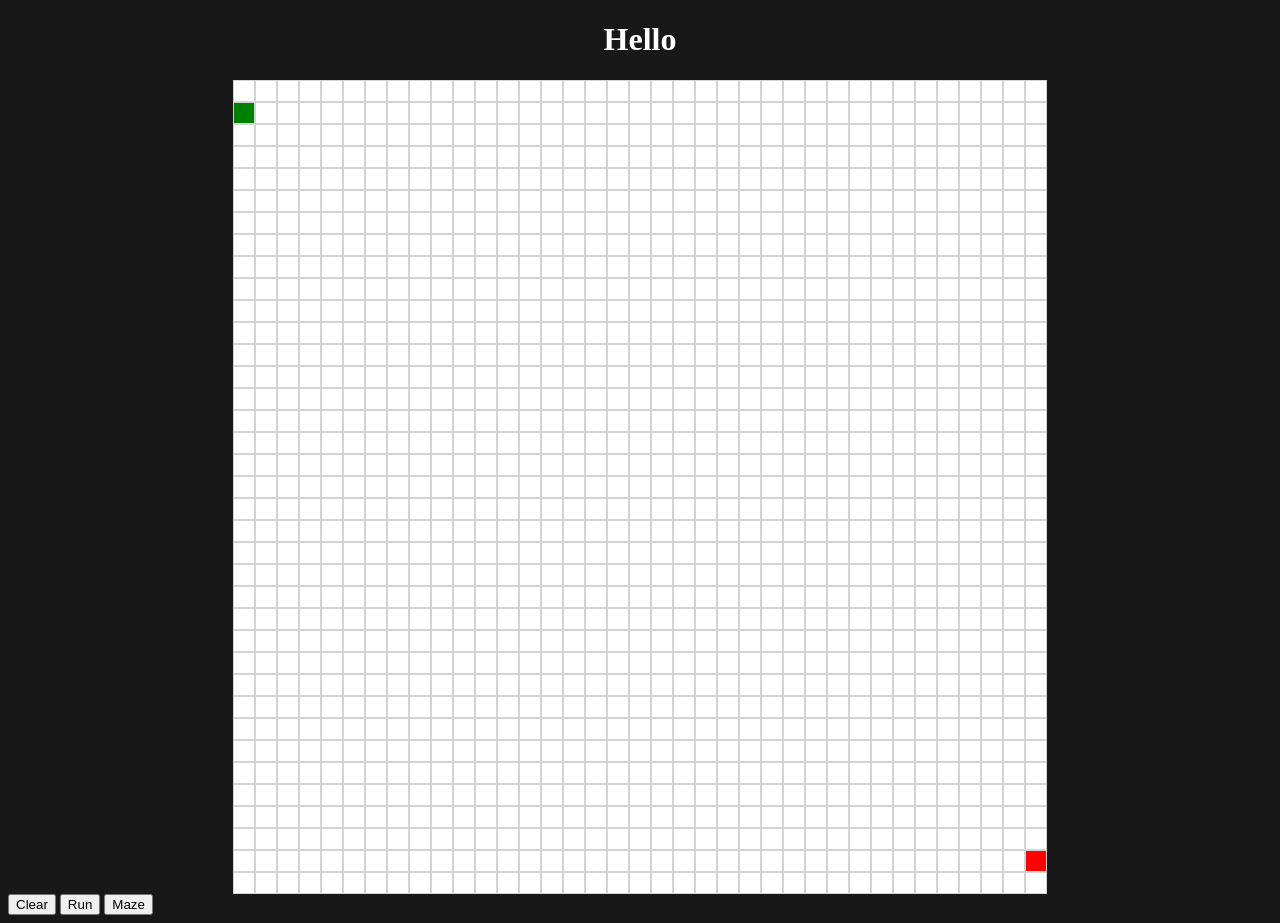
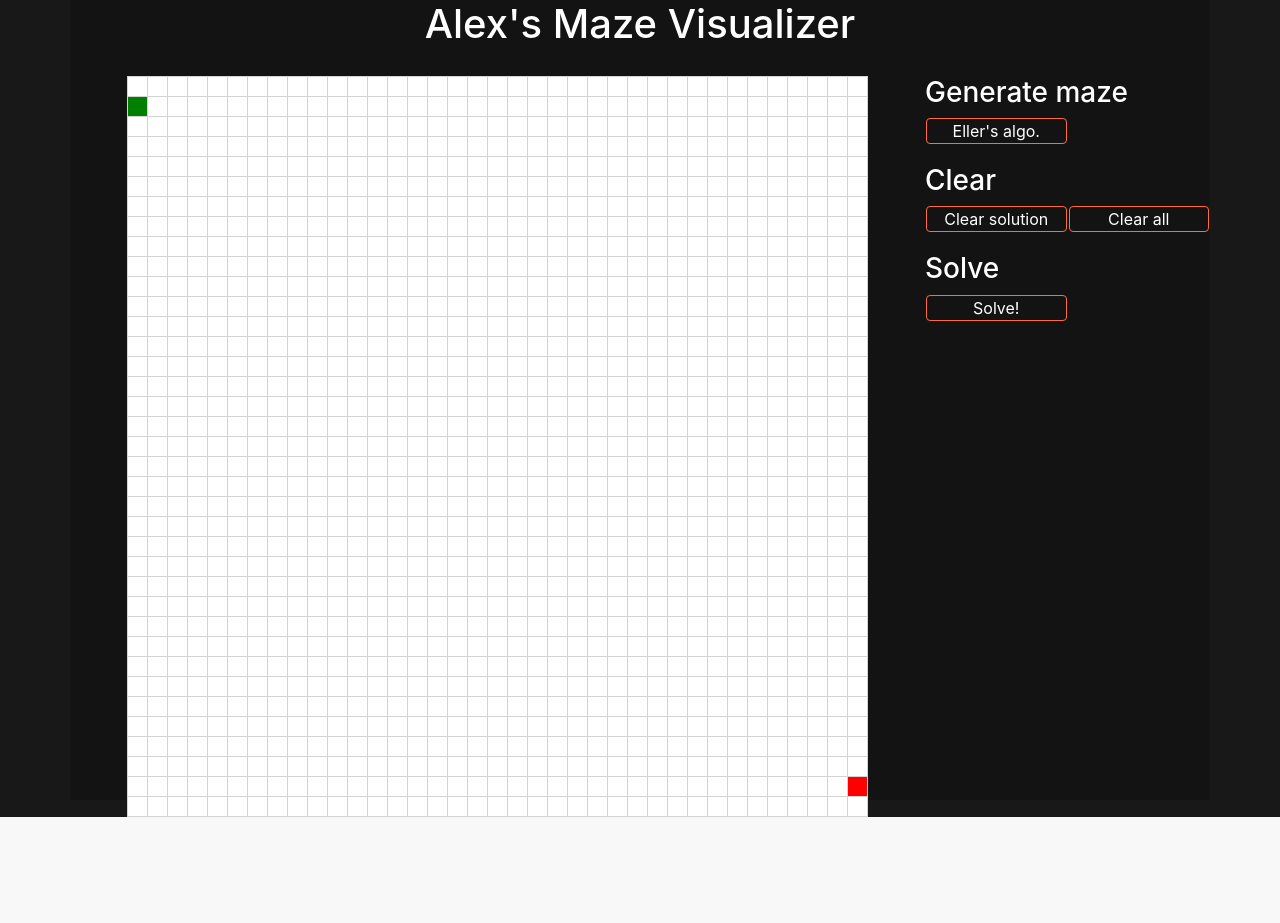
Before and after one commit to allindhe/mazefinder, a Flask app: page / in a window 1280 px wide. After the commit the page ends 817 px from the top, so only its background shows below. Run offline with Flask 2, Linux system fonts and the light colour scheme; some libraries are stand-ins or nearby versions.

Commit message:
Make it more pretty

```diff
--- a/app.py
+++ b/app.py
@@ -30,4 +30,4 @@ if __name__ == "__main__":
     # http://127.0.0.1:5000/
     # set FLASK_ENV=development
     # flask run
-    app.run(debug=False)
+    app.run(debug=True)
--- a/static/script.js
+++ b/static/script.js
@@ -161,8 +161,11 @@ $(function() {
     mainTbody[0].rows[ROWS-2].cells[COLUMNS-1].classList.add("end-cell")
 
     // Add onClick events
-    $("#btn-clear").on("click", function() {
+    $("#btn-clear-solution").on("click", function() {
         clearCells(stepCell=true, wallCell=false)
+    });
+    $("#btn-clear-all").on("click", function() {
+        clearCells(stepCell=true, wallCell=true)
     });
     $("#btn-run").on("click", calculateAlgorithm);
     $("#btn-maze").on("click", generateMaze);
--- a/static/styles/styles.css
+++ b/static/styles/styles.css
@@ -2,14 +2,40 @@ body{
     background-color: #181818;
 }
 
+h1, h3{
+    color: white;
+}
 h1{
-    color: white;
     text-align: center;
+    text-transform: capitalize;
+    padding-bottom: 20px;
 }
-
 
 table{
     margin: auto;
+}
+
+.button-section{
+    margin-bottom: 20px;
+}
+.button-section .row .col-6 {
+    padding: 0 1px;
+}
+
+.btn:focus{
+    outline: none;
+    box-shadow: none;
+}
+.btn-primary{
+    border-color: #ff6a3e;
+    background-color: transparent;
+    width: 100%;
+    padding: 0px;
+}
+
+.main-area{
+    height: 100vh;
+    background-color: rgba(0, 0, 0, 20%);
 }
 
 /* Standard unmarked cell */
@@ -35,7 +61,7 @@ table{
     background-color: orchid;
 }
 #main-table .wall-cell{
-    background-color: dimgrey;
+    background-color: #151515;
 }
 #main-table .solution-cell{
     background-color: chocolate;
--- a/templates/landing.html
+++ b/templates/landing.html
@@ -3,25 +3,66 @@
 <head>
     <meta charset="UTF-8">
     <meta name="viewport" content="width=device-width, initial-scale=1.0">
+    <link rel="stylesheet" href="https://stackpath.bootstrapcdn.com/bootstrap/4.5.2/css/bootstrap.min.css">
     <link rel="stylesheet" href="{{ url_for('static',filename='styles/styles.css') }}">
     <link rel="shortcut icon" href="#" />
     <title>Cool!</title>
 </head>
 <body>
-    <div>
-        <h1>Hello</h1>
+    <div class="container main-area">
+        <div class="row justify-content-center">
+            <h1>Alex's maze visualizer</h1>
+        </div>
+
+        <div class="row">
+            <div class="col col-9">
+                <table cellpadding="0" cellspacing="0">
+                    <tbody id="main-table">
+
+                    </tbody>
+                </table>
+            </div>
+
+            <div class="col col-3">
+                <div class="button-section">
+                    <div class="row">
+                        <h3>Generate maze</h3>
+                    </div>
+                    <div class="row">
+                        <div class="col-6">
+                            <button id="btn-maze" type="button" class="btn btn-primary" onclick="this.blur();">Eller's algo.</button>
+                        </div>
+                    </div>
+                </div>
+                <div class="button-section">
+                    <div class="row">
+                        <h3>Clear</h3>
+                    </div>
+                    <div class="row">
+                        <div class="col-6 justify-content-start">
+                            <button id="btn-clear-solution" type="button" class="btn btn-primary" onclick="this.blur();">Clear solution</button>
+                        </div>
+                        <div class="col-6">
+                            <button id="btn-clear-all" type="button" class="btn btn-primary" onclick="this.blur();">Clear all</button>
+                        </div>
+                    </div>
+                </div>
+                <div class="button-section">
+                    <div class="row">
+                        <h3>Solve</h3>
+                    </div>
+                    <div class="row justify-content-start">
+                        <div class="col-6">
+                            <button id="btn-run" type="button" class="btn btn-primary" onclick="this.blur();">Solve!</button>
+                        </div>
+                    </div>
+                </div>
+            </div>
+        </div>
     </div>
-    <div>
-        <table cellpadding="0" cellspacing="0">
-            <tbody id="main-table">
 
-            </tbody>
-        </table>
-    </div>
-    <button id="btn-clear">Clear</button>
-    <button id="btn-run">Run</button>
-    <button id="btn-maze">Maze</button>
 </body>
 <script src="https://code.jquery.com/jquery-3.5.1.min.js" integrity="sha256-9/aliU8dGd2tb6OSsuzixeV4y/faTqgFtohetphbbj0=" crossorigin="anonymous"></script>
+<script src="https://stackpath.bootstrapcdn.com/bootstrap/4.5.2/js/bootstrap.min.js"></script>
 <script src="{{ url_for('static',filename='script.js') }}"></script>
 </html>
```
